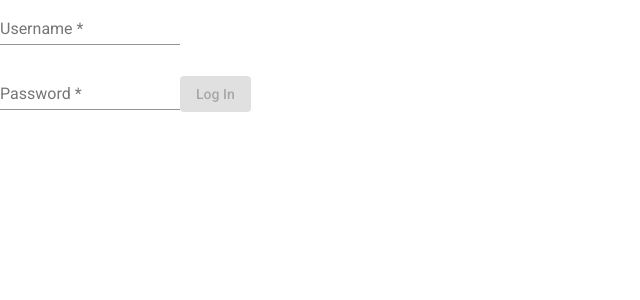
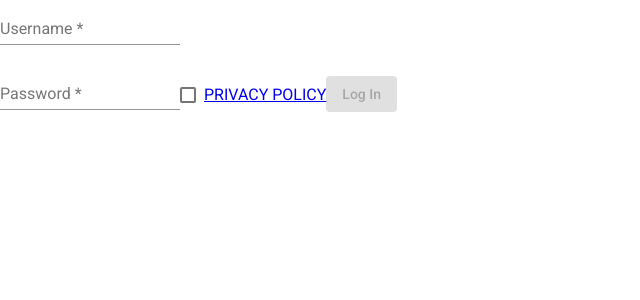
Before and after one commit to ItalianCoders/mybudget2-web, an Angular app: page /login in a window 1280 px wide. Shown: the top 300 px of the page, without its empty margins (0-640 px from the left). Built offline with nearby package versions, Linux system fonts and the light colour scheme.

Commit message:
Aggiunta checkbox privacy

```diff
--- a/src/app/app.module.ts
+++ b/src/app/app.module.ts
@@ -10,6 +10,7 @@ import { BrowserAnimationsModule } from '@angular/platform-browser/animations';
 import { MatFormFieldModule } from '@angular/material/form-field';
 import { MatInputModule } from '@angular/material/input';
 import { MatButtonModule } from '@angular/material/button';
+import { MatCheckboxModule } from '@angular/material/checkbox';
 
 @NgModule({
   declarations: [
@@ -24,7 +25,8 @@ import { MatButtonModule } from '@angular/material/button';
     BrowserAnimationsModule,
     MatFormFieldModule,
     MatInputModule,
-    MatButtonModule
+    MatButtonModule,
+    MatCheckboxModule
   ],
   providers: [],
   bootstrap: [AppComponent]
--- a/src/app/login/login.component.html
+++ b/src/app/login/login.component.html
@@ -6,5 +6,8 @@
   <mat-form-field>
     <input matInput type="password" placeholder="Password" formControlName="password" required>
   </mat-form-field>
+  <mat-checkbox formControlName="privacy" required>
+    <a href="https://raw.githubusercontent.com/wiki/ItalianCoders/myBudget-mobile-android/privacy/privacy_policy.pdf">PRIVACY POLICY</a>
+  </mat-checkbox>
   <button mat-raised-button type="submit" [disabled]="!loginForm.valid">Log In</button>
 </form>
--- a/src/app/login/login.component.ts
+++ b/src/app/login/login.component.ts
@@ -18,7 +18,8 @@ export class LoginComponent implements OnInit {
   ngOnInit() {
     this.loginForm = this.formBuilder.group({
       username: ['', Validators.required],
-      password: ['', Validators.required]
+      password: ['', Validators.required],
+      privacy: [false, Validators.required]
     });
   }
 
```
